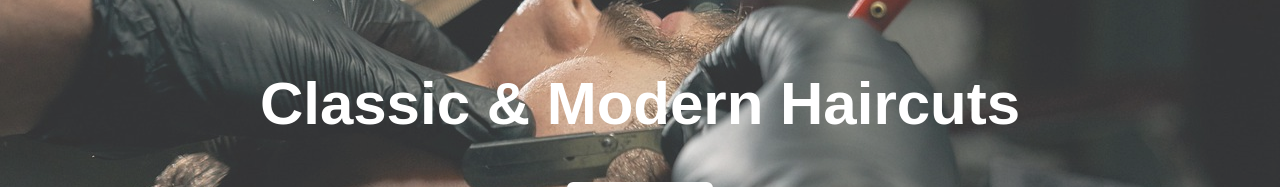
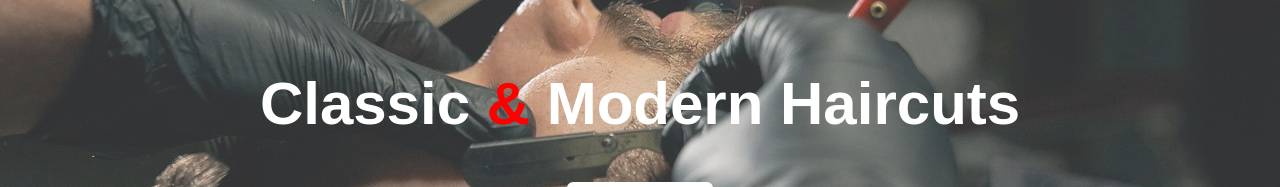
Before and after one commit to OlgaMinaievaWebDev/barbershop, a React (Vite) app: page / in a window 1280 px wide. Shown: the part 206-393 px from the top of the page. Built offline with nearby package versions, Linux system fonts and the light colour scheme; a web font is replaced by a local one.

Commit message:
Home page style added

```diff
--- a/src/pages/Home.jsx
+++ b/src/pages/Home.jsx
@@ -3,7 +3,7 @@ import Button from '../UI/Button'
 function Home() {
  return (
   <section className="relative px-4 h-[70vh] flex flex-col gap-4 justify-center items-center">
-   <h1 className='z-20 text-6xl font-bold text-white'>Classic & Modern Haircuts</h1>
+   <h1 className='z-20 text-6xl font-bold text-white'>Classic <span className='text-accent'>&</span> Modern Haircuts</h1>
 <Button>Book Now</Button>
    <img src={heroImg} alt="man shave" className='absolute opacity-80 top-0 left-o w-full h-full object-cover'/>
   </section>
```
